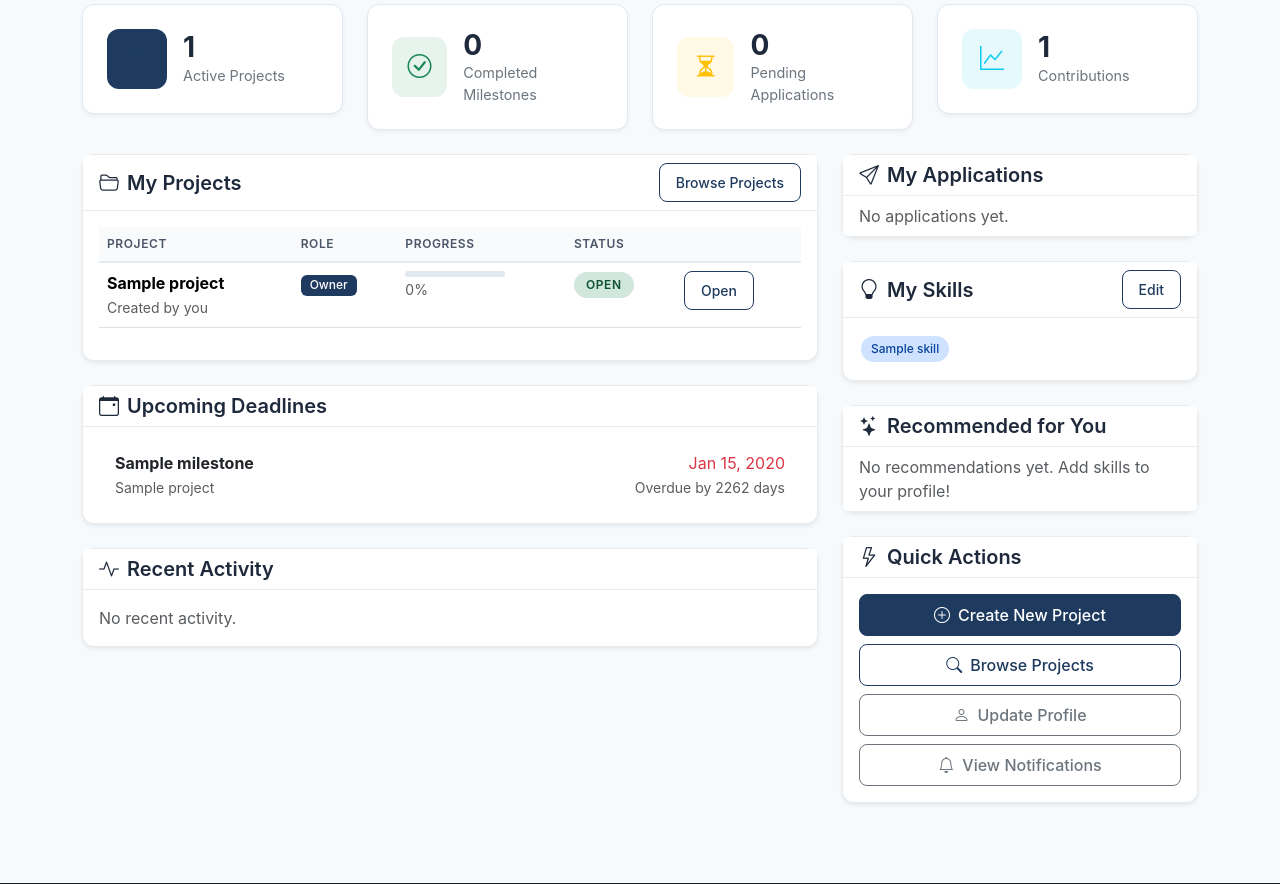
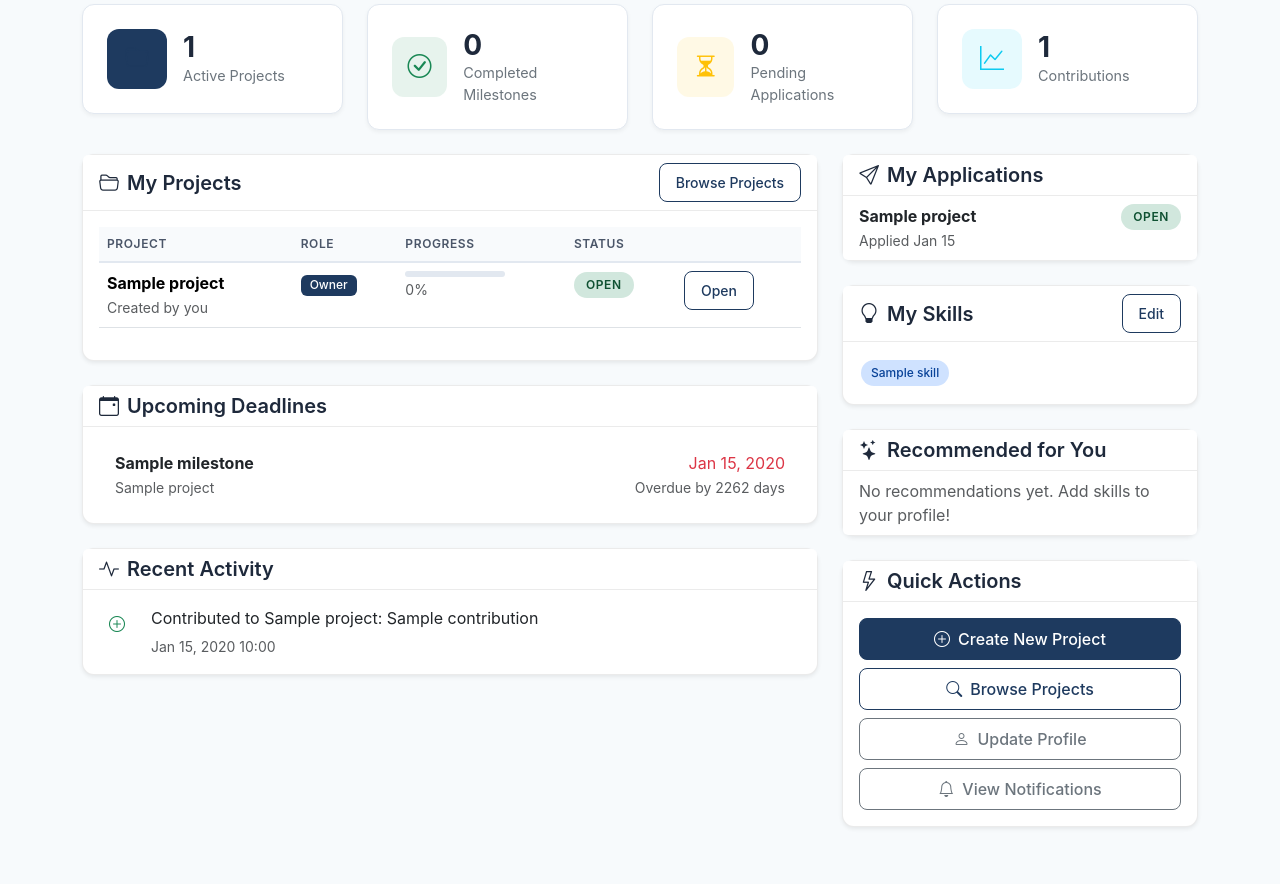
Before and after one commit to Mpumelelo281/CodeCollab_Crew, a Flask app: page /dashboard/student in a window 1280 px wide. Shown: the part 270-1154 px from the top of the page. Run offline with Flask 3, Linux system fonts and the light colour scheme; a user stored in the database is signed in; tables that the repository leaves empty hold one stand-in row (values such as "Sample post"); data that the repository does not hold is empty; some libraries are stand-ins or nearby versions.

Commit message:
Fix student dashboard 500, before_request error handling, milestone dropdown, restore milestones template

```diff
--- a/app/__init__.py
+++ b/app/__init__.py
@@ -79,8 +79,11 @@ def create_app(config_name='default'):
     def update_last_seen():
         from flask_login import current_user as _cu
         if _cu.is_authenticated:
-            _cu.last_seen = datetime.now(tz.utc)
-            db.session.commit()
+            try:
+                _cu.last_seen = datetime.now(tz.utc)
+                db.session.commit()
+            except Exception:
+                db.session.rollback()
 
     # Add context processor for global template variables
     @app.context_processor
--- a/app/routes/collaboration.py
+++ b/app/routes/collaboration.py
@@ -111,9 +111,9 @@ def add_contribution(project_id):
     project = Project.query.get_or_404(project_id)
     form = ContributionForm()
 
-    # Get milestones for linking
+    # Get milestones for linking (include all milestones)
     form.milestone.choices = [(0, 'No specific milestone')] + [
-        (m.id, m.title) for m in project.milestones.filter(Milestone.status != 'completed').all()
+        (m.id, m.title) for m in project.milestones.all()
     ]
 
     if form.validate_on_submit():
--- a/app/routes/dashboard.py
+++ b/app/routes/dashboard.py
@@ -138,6 +138,21 @@ def student_dashboard():
         )
     recommended = recommended.order_by(Project.created_at.desc()).limit(5).all()
 
+    # Get student's applications
+    applications = ProjectApplication.query.filter_by(
+        user_id=current_user.id
+    ).order_by(ProjectApplication.applied_at.desc()).limit(10).all()
+
+    # Build recent activity from contributions
+    recent_activity = []
+    for c in recent_contributions:
+        recent_activity.append({
+            'message': f'Contributed to {c.project.title}: {c.title or c.description[:50]}',
+            'timestamp': c.created_at,
+            'icon': 'bi-plus-circle',
+            'icon_class': 'text-success'
+        })
+
     return render_template('dashboard/student.html',
                          projects=projects,
                          my_projects=memberships,
@@ -149,6 +164,8 @@ def student_dashboard():
                          total_contributions=total_contributions,
                          total_hours=total_hours,
                          recent_contributions=recent_contributions,
+                         recent_activity=recent_activity,
+                         applications=applications,
                          unread_notifications=unread_notifications,
                          recommended_projects=recommended)
 
--- a/app/templates/projects/milestones.html
+++ b/app/templates/projects/milestones.html
@@ -64,9 +64,6 @@
                             <i class="bi bi-calendar me-1"></i>
                             Due: {{ milestone.due_date.strftime('%b %d, %Y') if milestone.due_date else 'No deadline' }}
                         </span>
-                        <span class="{% if milestone.is_overdue %}text-danger fw-bold{% elif milestone.time_status == 'Due today' or milestone.time_status == 'Due tomorrow' %}text-warning{% endif %}">
-                            <i class="bi bi-clock me-1"></i>{{ milestone.time_status }}
-                        </span>
                         {% if milestone.assigned_to %}
                         <span>
                             <i class="bi bi-person me-1"></i>
```
